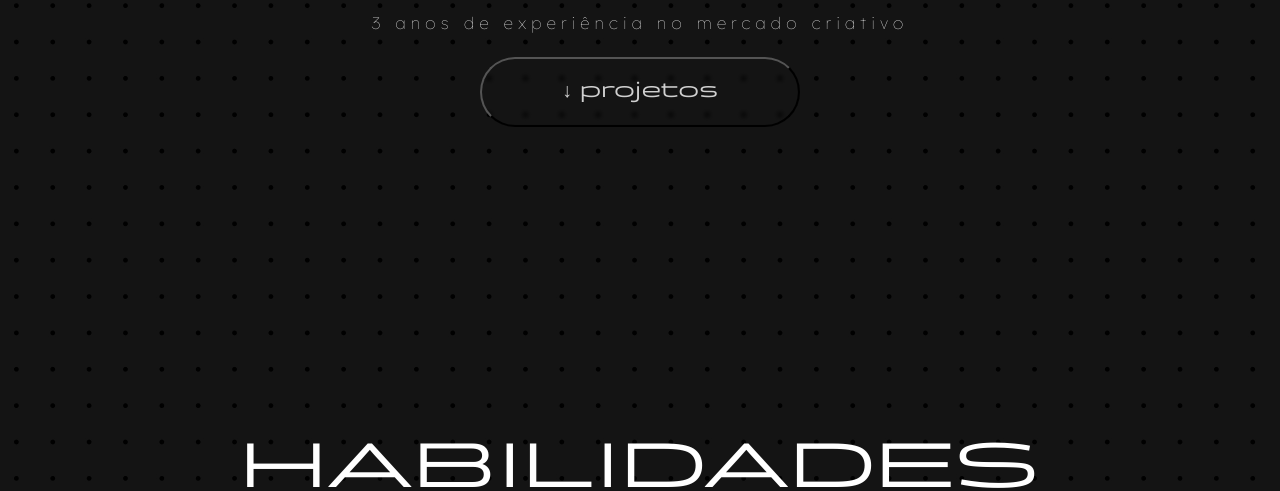
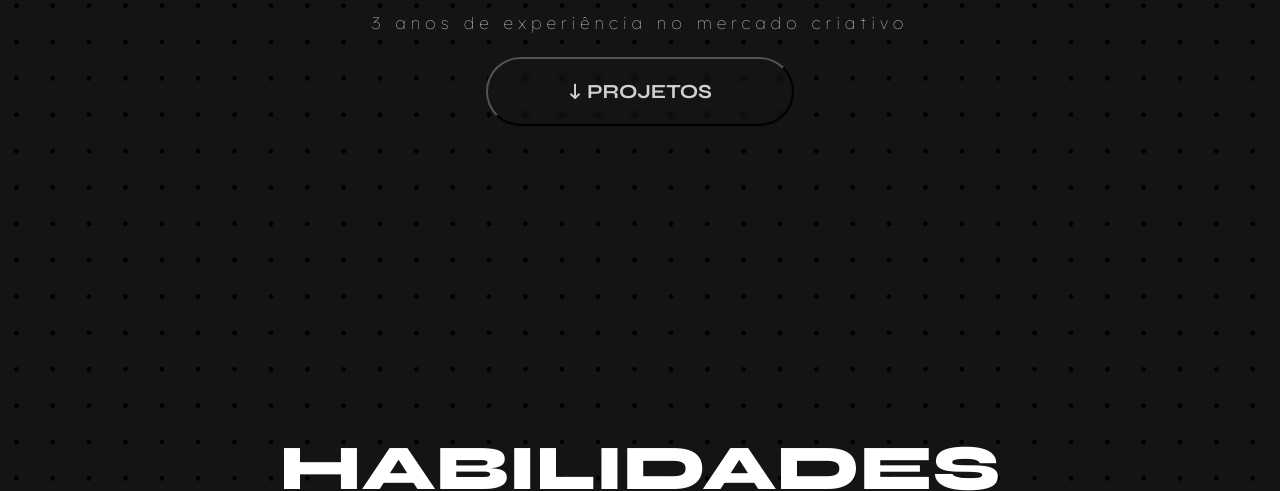
Before and after one commit to bvp000/Site-Portfolio-BVP, a plain HTML site: page index.html in a window 1280 px wide. Shown: the part 558-1049 px from the top of the page. Drawn offline with Linux system fonts and the light colour scheme.

Commit message:
update 06.11 v7

```diff
--- a/index.html
+++ b/index.html
@@ -8,6 +8,9 @@
     <link rel="preconnect" href="https://fonts.googleapis.com">
     <link rel="preconnect" href="https://fonts.gstatic.com" crossorigin>
     <link href="https://fonts.googleapis.com/css2?family=Lexend:wght@100..900&display=swap" rel="stylesheet">
+    <style>
+@import url('https://fonts.googleapis.com/css2?family=Syne:wght@400..800&display=swap');
+</style>
 </head>
 <body>
     <nav>
@@ -49,7 +52,7 @@
             <div class="buttoncontainer">
         <button class="thebutton">
             <div class="button_content">
-                <p class="button_text">↓ projetos</p>
+                <p class="button_text">↓ PROJETOS</p>
                 <div class="button_shape1"></div>
                 <div class="button_shape2"></div>
                 <div class="button_shape3"></div>
--- a/siteportfoliobvp.css
+++ b/siteportfoliobvp.css
@@ -6,6 +6,8 @@
     font-style: normal;
     font-display: swap;
 }
+
+
 :root {
     --h1size: 70px;
     --psize: 25px;
@@ -87,7 +89,7 @@ main > section:first-child {
 }
 
 h1 {
-    font-family: Briller, sans-serif !important;
+    font-family: Syne, sans-serif !important;
     font-weight: 800;
     font-size: clamp(10px,5vw,70px);
 }
@@ -161,11 +163,11 @@ p {
 }
 
 .button_content > p {
-    font-family: Briller, sans-serif;
+    font-family: Syne, sans-serif;
     color: white;
     font-size: 20px;
     transition: 1s;
-    font-weight: 200;
+    font-weight: 700;
 }
 
 
```
